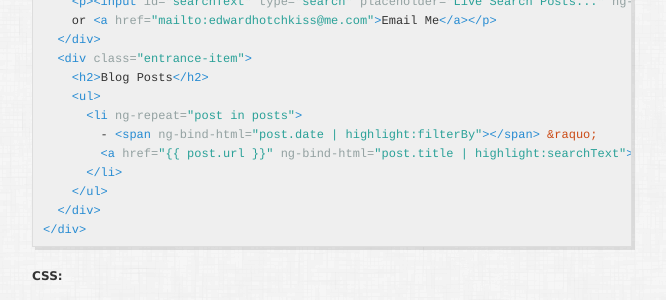
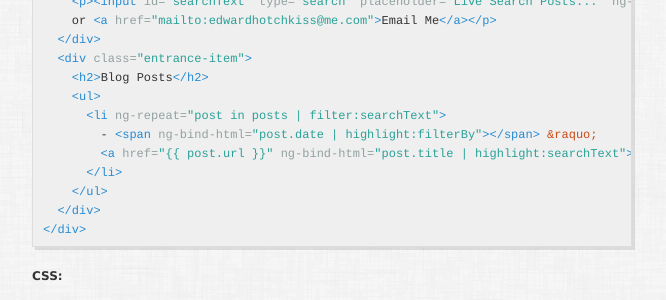
Before and after one commit to Erls-Corporation/edwardhotchkiss.com, a Jekyll site: the page built from _posts/2012-03-11-jekyll-live-search-with-angular.js.md, in a window 1280 px wide and 900 px high, scrolled down 815 px. Shown: the part 151-451 px from the top of the window, without its empty margins (358-1024 px from the left). Built offline with Jekyll 4.4.1, drawn with Linux system fonts in a browser that asks for light colours; Markdown is read by kramdown in place of the engine named in the settings; comment, search, counter and statistics services are not loaded.

Commit message:
[angular] update filter

```diff
--- a/404.html
+++ b/404.html
@@ -17,7 +17,7 @@ description: Error 404
   <div class="entrance-item">
     <h2>Blog Posts</h2>
     <ul>
-      <li ng-repeat="post in posts">
+      <li ng-repeat="post in posts | filter:searchText">
         - <span ng-bind-html="post.date | highlight:filterBy"></span> &raquo;
         <a href="{{ site.leftCurleys }} post.url {{ site.rightCurleys }}" ng-bind-html="post.title | highlight:searchText"></a>
       </li>
--- a/_posts/2012-03-11-jekyll-live-search-with-angular.js.md
+++ b/_posts/2012-03-11-jekyll-live-search-with-angular.js.md
@@ -63,7 +63,7 @@ $ git@github.com:edwardhotchkiss/edwardhotchkiss.github.com.git
   <div class="entrance-item">
     <h2>Blog Posts</h2>
     <ul>
-      <li ng-repeat="post in posts">
+      <li ng-repeat="post in posts | filter:searchText">
         - <span ng-bind-html="post.date | highlight:filterBy"></span> &raquo;
         <a href="{{ site.leftCurleys }} post.url {{ site.rightCurleys }}" ng-bind-html="post.title | highlight:searchText"></a>
       </li>
```
